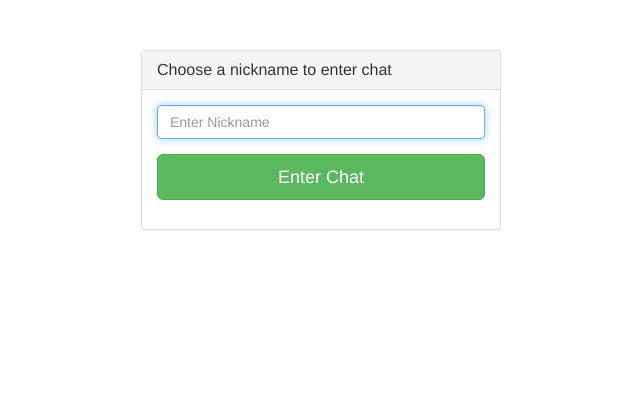
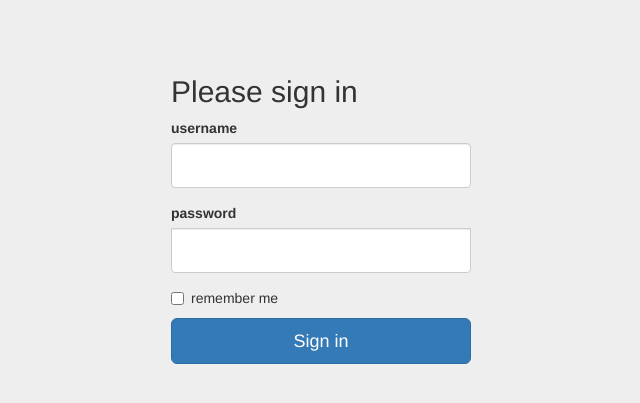
Before and after one commit to hriks/chat_api, a Flask app: page /login in a window 1280 px wide. Shown: the top 403 px of the page, without its empty margins (319-959 px from the left). Run offline with Flask 2, Linux system fonts and the light colour scheme; some libraries are stand-ins or nearby versions.

Commit message:
Login implemented

```diff
--- a/app/main/app.py
+++ b/app/main/app.py
@@ -1,29 +1,18 @@
-from flask import render_template, redirect, url_for
+from flask import render_template, redirect, url_for, flash
 from flask_bootstrap import Bootstrap
-from flask_wtf import Form
-from wtforms import StringField, PasswordField, BooleanField
-from wtforms.validators import InputRequired, Email, Length
-from flask_sqlalchemy import SQLAlchemy
 from werkzeug.security import generate_password_hash, check_password_hash
-from flask_login import LoginManager, UserMixin,\
+from flask_login import LoginManager,\
     login_user, login_required, logout_user, current_user
-from .. import app
-
+from .. import app, User, db
+from forms import LoginForm, RegisterForm
+from flask import session, request
+from . import main
 
 app.config['SECRET_KEY'] = 'Thisissupposedtobesecret!'
-app.config['SQLALCHEMY_DATABASE_URI'] = 'postgres://bqlxjind:OtFzlf08n1g8WLnLd7vPFoHGB3DFGkcd@pellefant.db.elephantsql.com:5432/bqlxjind' # noqa
 Bootstrap(app)
-db = SQLAlchemy(app)
 login_manager = LoginManager()
 login_manager.init_app(app)
 login_manager.login_view = 'login'
-
-
-class User(UserMixin, db.Model):
-    id = db.Column(db.Integer, primary_key=True)
-    username = db.Column(db.String(15), unique=True)
-    email = db.Column(db.String(50), unique=True)
-    password = db.Column(db.String(80))
 
 
 @login_manager.user_loader
@@ -31,25 +20,10 @@ def load_user(user_id):
     return User.query.get(int(user_id))
 
 
-class LoginForm(Form):
-    username = StringField('username', validators=[
-                           InputRequired(), Length(min=4, max=15)])
-    password = PasswordField('password', validators=[
-                             InputRequired(), Length(min=8, max=80)])
-    remember = BooleanField('remember me')
-
-
-class RegisterForm(Form):
-    email = StringField('email', validators=[InputRequired(), Email(
-        message='Invalid email'), Length(max=50)])
-    username = StringField('username', validators=[
-                           InputRequired(), Length(min=4, max=15)])
-    password = PasswordField('password', validators=[
-                             InputRequired(), Length(min=8, max=80)])
-
-
 @app.route('/')
 def index():
+    if current_user:
+        return redirect(url_for('dashboard'))
     return render_template('index.html')
 
 
@@ -62,11 +36,16 @@ def login():
         if user:
             if check_password_hash(user.password, form.password.data):
                 login_user(user, remember=form.remember.data)
-                return redirect(url_for('dashboard'))
+                admin = User.query.filter_by(
+                    username=str(user.username)
+                ).first()
+                admin.is_active = True
+                db.session.commit()
+                if current_user:
+                    return redirect(url_for('dashboard'))
+                return redirect(url_for('login'))
 
         return '<h1>Invalid username or password</h1>'
-        # return '<h1>' + form.username.data + ' ' + form.password.data +
-        # '</h1>'
 
     return render_template('login.html', form=form)
 
@@ -82,26 +61,33 @@ def signup():
                         email=form.email.data, password=hashed_password)
         db.session.add(new_user)
         db.session.commit()
+        admin = User.query.filter_by(
+            username=str(new_user.username)
+        ).first()
+        admin.is_active = True
+        db.session.commit()
 
-        return '<h1>New user has been created!</h1>'
-        # return '<h1>' + form.username.data + ' ' + form.email.data + ' ' +
-        # form.password.data + '</h1>'
-
+        return redirect(url_for('dashboard'))
+    flash('Please Signup to view')
     return render_template('signup.html', form=form)
 
 
 @app.route('/dashboard')
 @login_required
 def dashboard():
-    return render_template('dashboard.html', name=current_user.username)
+    users = User.query.order_by(User.username)
+    return render_template(
+        'dashboard.html',
+        name=current_user.username,
+        users=users
+    )
 
 
 @app.route('/logout')
 @login_required
 def logout():
+    user = User.query.filter_by(username=str(current_user.username)).first()
+    user.is_active = False
+    db.session.commit()
     logout_user()
     return redirect(url_for('index'))
-
-
-if __name__ == '__main__':
-    app.run(debug=True)
--- a/app/templates/login.html
+++ b/app/templates/login.html
@@ -1,52 +1,26 @@
-<html>
-<head lang="en">
-    <meta charset="UTF-8">
-    <title></title>
-    <script src="//code.jquery.com/jquery-1.11.1.js"></script>
-    <script src="//maxcdn.bootstrapcdn.com/bootstrap/3.2.0/js/bootstrap.min.js"></script>
-    <script src="//cdnjs.cloudflare.com/ajax/libs/jquery-cookie/1.4.1/jquery.cookie.min.js"></script>
-    <script>
-        $(function(){
-            if ($.cookie("realtime-chat-nickname")) {
-                window.location = "/"
-            } else {
-                $("#frm-login").submit(function(event) {
-                    event.preventDefault();
-                    if ($("#nickname").val() !== '') {
-                        $.cookie("realtime-chat-nickname", $("#nickname").val());
-                        window.location = "/";
-                    }
-                })
-            }
-        })
-    </script>
-    <link href="//maxcdn.bootstrapcdn.com/bootstrap/3.2.0/css/bootstrap.min.css" rel="stylesheet">
-    <link href="//maxcdn.bootstrapcdn.com/font-awesome/4.1.0/css/font-awesome.min.css" rel="stylesheet">
-    <style type="text/css">
+{% extends "bootstrap/base.html" %}
+{% import "bootstrap/wtf.html" as wtf %}
 
-    </style>
-</head>
-<body>
-<div class="container" style="padding-top: 50px">
-    <div class="row">
-        <div class="col-md-4 col-md-offset-4">
-            <div class="login-panel panel panel-default">
-                <div class="panel-heading">
-                    <h3 class="panel-title">Choose a nickname to enter chat</h3>
-                </div>
-                <div class="panel-body">
-                    <form role="form" id="frm-login">
-                        <fieldset>
-                            <div class="form-group">
-                                <input class="form-control" placeholder="Enter Nickname" name="nickname" id="nickname" type="text" autofocus required="">
-                            </div>
-                            <button type="submit" class="btn btn-lg btn-success btn-block">Enter Chat</button>
-                        </fieldset>
-                    </form>
-                </div>
-            </div>
-        </div>
-    </div>
-</div>
-</body>
-</html>
+{% block title %}
+Login
+{% endblock %}
+
+{% block styles %}
+{{super()}}
+<link rel="stylesheet" href="{{url_for('.static', filename='signin.css')}}">
+{% endblock %}
+
+{% block content %}
+    <div class="container">
+
+      <form class="form-signin" method="POST" action="/login">
+        <h2 class="form-signin-heading">Please sign in</h2>
+        {{ form.hidden_tag() }}
+        {{ wtf.form_field(form.username) }}
+        {{ wtf.form_field(form.password) }}
+        {{ wtf.form_field(form.remember) }}
+        <button class="btn btn-lg btn-primary btn-block" type="submit">Sign in</button>
+      </form>
+
+    </div> <!-- /container -->
+{% endblock %}
```
Also changed, not shown: app/__init__.py (+21 -0 lines), app/main/routes.py (+13 -13 lines), app/templates/logian.html (deleted, +0 -26 lines), 5 other files.
